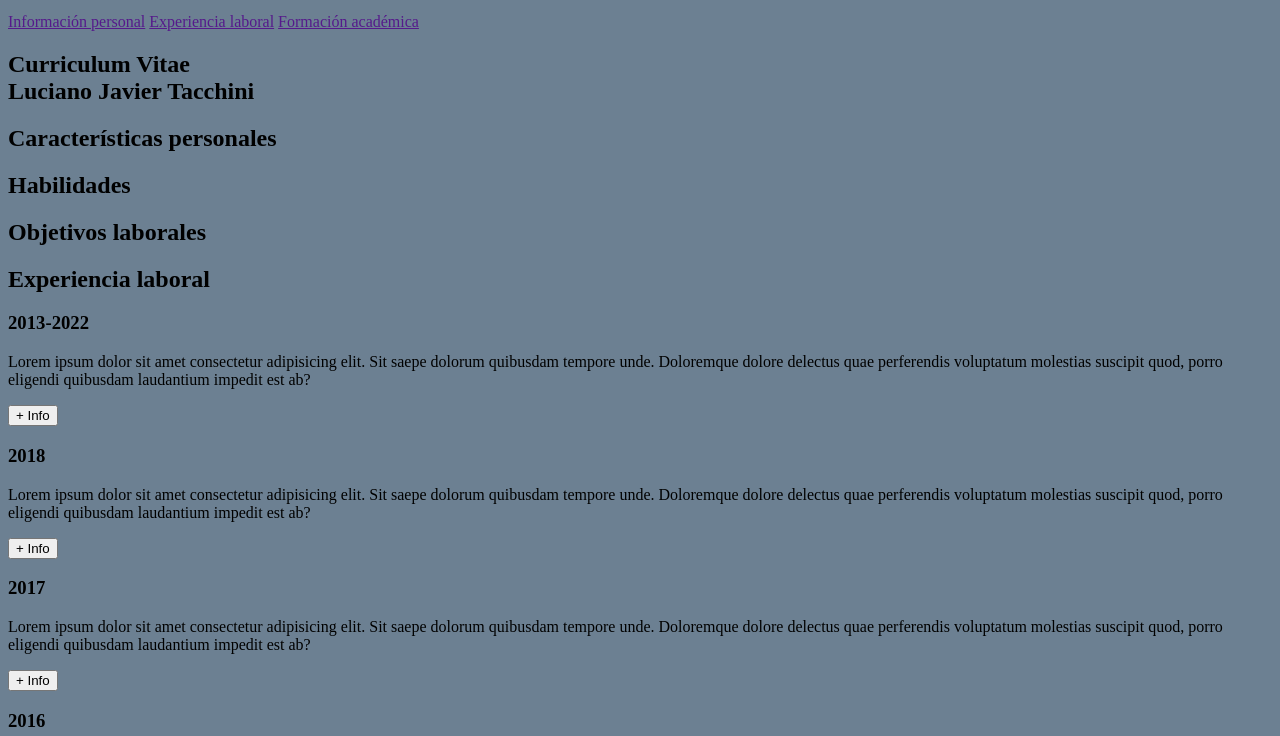
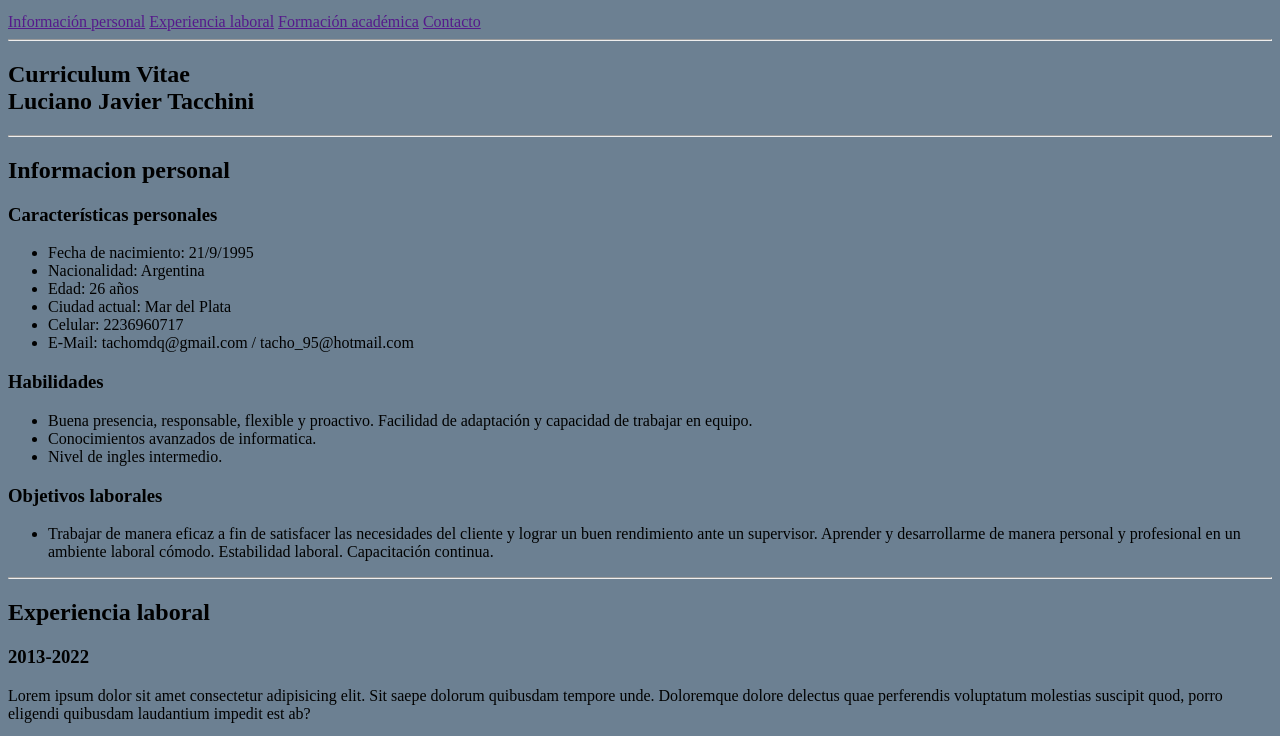
Before and after one commit to Tachomdq/CV, a plain HTML site: page index.html in a window 1280 px wide. Shown: the part 37-773 px from the top of the page. Drawn offline with Linux system fonts and the light colour scheme.

Commit message:
CV 1.4 - html finalizado?

```diff
--- a/index.html
+++ b/index.html
@@ -7,6 +7,7 @@
     <title>Luciano J. Tacchini</title>
     <link rel="stylesheet" href="css/style.css" />
   </head>
+
   <body>
     <header>
       <div class="container">
@@ -15,23 +16,52 @@
           <a href="">Información personal</a>
           <a href="">Experiencia laboral</a>
           <a href="">Formación académica</a>
+          <a href="">Contacto</a>
         </nav>
       </div>
     </header>
-
+    <hr />
     <section id="hero">
       <h1>Curriculum Vitae<br />Luciano Javier Tacchini</h1>
     </section>
-
+    <hr />
     <section id="info">
       <div class="container">
+        <h2>Informacion personal</h2>
         <div class="img-container"></div>
-        <h2>Características personales</h2>
-        <h2>Habilidades</h2>
-        <h2>Objetivos laborales</h2>
+        <h3>Características personales</h3>
+        <ul>
+          <li>Fecha de nacimiento: 21/9/1995</li>
+          <li>Nacionalidad: Argentina</li>
+          <li>Edad: 26 años</li>
+          <li>Ciudad actual: Mar del Plata</li>
+          <li>Celular: 2236960717</li>
+          <li>E-Mail: tachomdq@gmail.com / tacho_95@hotmail.com</li>
+        </ul>
+        <h3>Habilidades</h3>
+        <ul>
+          <li>
+            Buena presencia, responsable, flexible y proactivo. Facilidad de
+            adaptación y capacidad de trabajar en equipo.
+          </li>
+          <li>Conocimientos avanzados de informatica.</li>
+          <li>Nivel de ingles intermedio.</li>
+        </ul>
+        <h3>Objetivos laborales</h3>
+        <ul>
+            <li>Trabajar de manera eficaz a fin de
+                satisfacer las necesidades del cliente y
+                lograr un buen rendimiento ante un
+                supervisor.
+                Aprender y desarrollarme de manera
+                personal y profesional en un
+                ambiente laboral cómodo.
+                Estabilidad laboral.
+                Capacitación continua.</li>
+        </ul>
       </div>
     </section>
-
+    <hr />
     <section id="exp">
       <div class="container">
         <h2>Experiencia laboral</h2>
@@ -77,7 +107,7 @@
         </div>
       </div>
     </section>
-
+    <hr />
     <section id="academica">
       <div class="container">
         <h2>Formación académica</h2>
@@ -113,5 +143,15 @@
         </div>
       </div>
     </section>
+    <hr />
+    <section id="contacto">
+      <h2>Contactame!</h2>
+      <button>Whatsapp</button>
+    </section>
+    <footer>
+        <div class="container">
+        <p>&copy;Luciano J. Tacchini 2022</p>
+        </div>
+    </footer>
   </body>
 </html>
```
Lines whose indentation alone changed are shown as unchanged.
